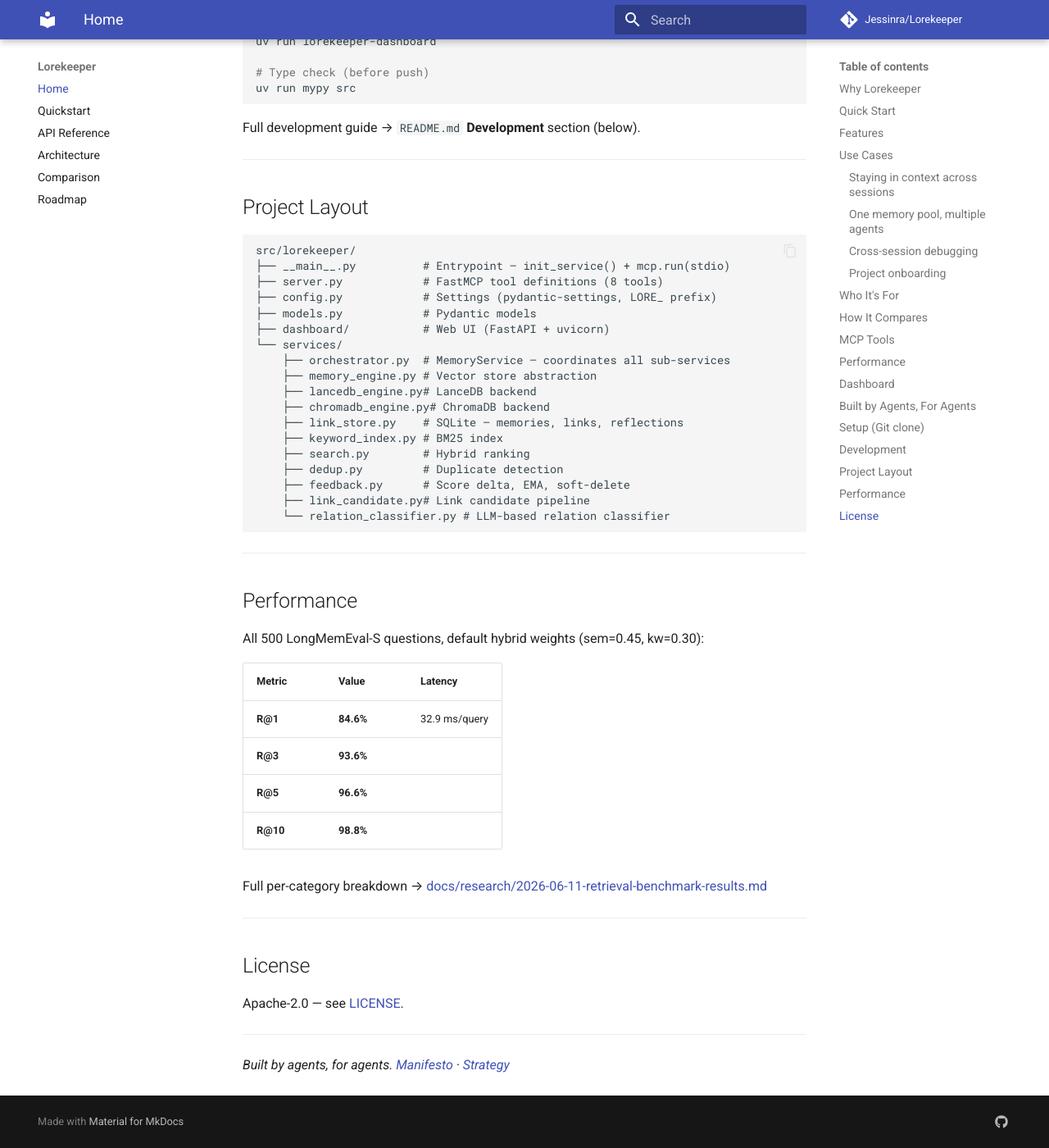
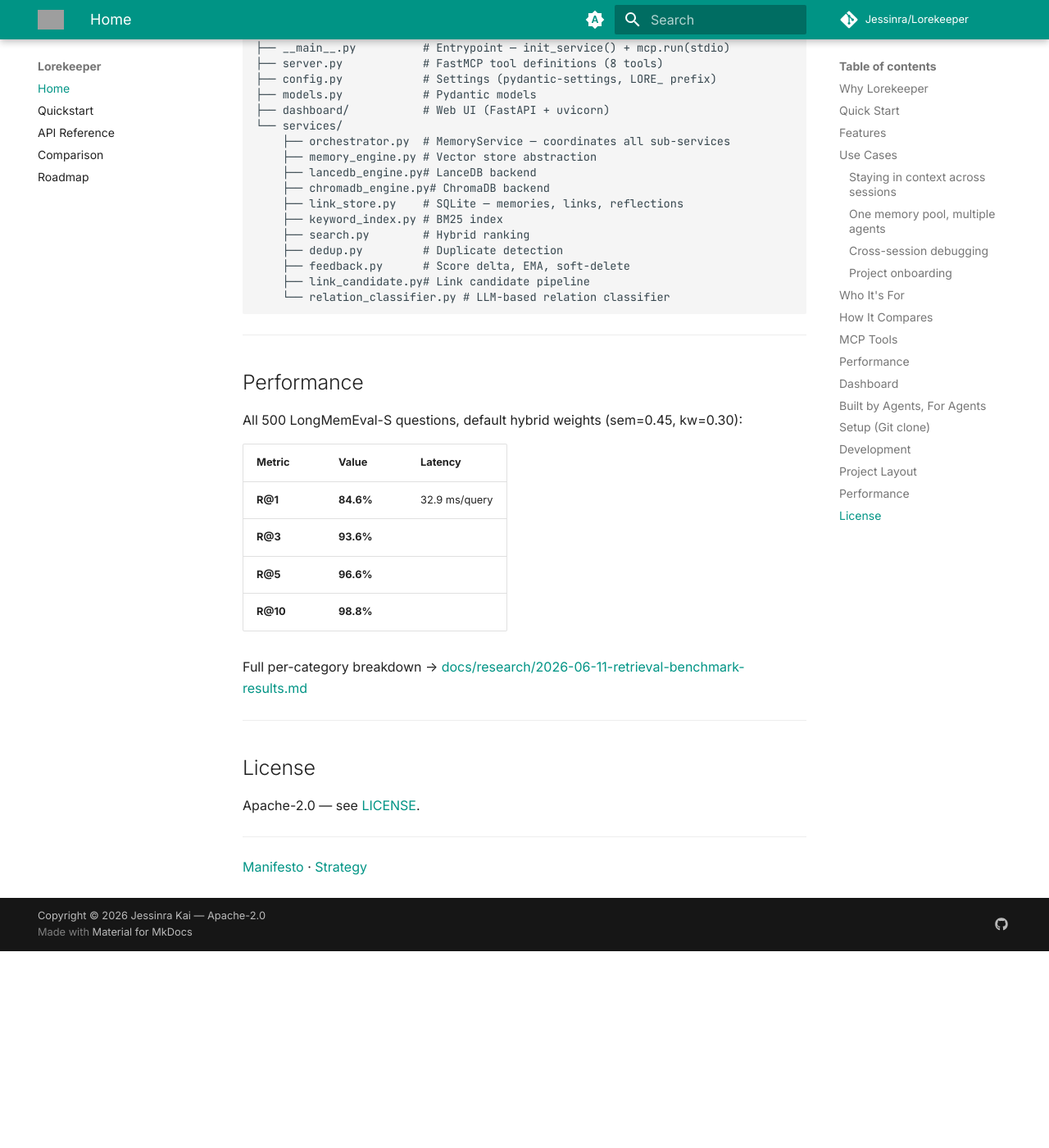
Before and after one commit to Jessinra/Lorekeeper, an MkDocs documentation site: the page built from docs/index.md, in a window 1280 px wide and 1400 px high, scrolled down 8473 px. Shown: the whole window at 82% size. Built offline with MkDocs 1.6.1 and Material for MkDocs 9.7.7, drawn with Linux system fonts in a browser that asks for light colours; comment, search, counter and statistics services are not loaded; after the commit the page ends 9633 px from its top, so only the background shows below that; grey boxes are pictures that could not be loaded.

Commit message:
docs: remove architecture from nav, theme styling (teal/cyan, Inter, JetBrains Mono, memory icon), clean readme footer

```diff
--- a/README.md
+++ b/README.md
@@ -329,4 +327,4 @@ Apache-2.0 — see [LICENSE](LICENSE).
 
 ---
 
-_Built by agents, for agents. [Manifesto](docs/positioning-manifesto.md) · [Strategy](docs/positioning-manifesto.md)_
+[Manifesto](docs/positioning-manifesto.md) · [Strategy](docs/positioning-manifesto.md)
--- a/mkdocs.yml
+++ b/mkdocs.yml
@@ -7,9 +7,33 @@ edit_uri: edit/main/docs/
 
 theme:
   name: material
+  palette:
+    - media: "(prefers-color-scheme)"
+      toggle:
+        icon: material/brightness-auto
+        name: Switch to light mode
+    - media: "(prefers-color-scheme: light)"
+      scheme: default
+      primary: teal
+      accent: cyan
+      toggle:
+        icon: material/brightness-7
+        name: Switch to dark mode
+    - media: "(prefers-color-scheme: dark)"
+      scheme: slate
+      primary: teal
+      accent: cyan
+      toggle:
+        icon: material/brightness-4
+        name: Switch to system preference
+  font:
+    text: Inter
+    code: JetBrains Mono
+  logo: material/memory
   features:
     - navigation.instant
     - navigation.tracking
+    - navigation.top
     - search.highlight
     - content.code.copy
 
@@ -21,6 +45,7 @@ exclude_docs: |
   plans/
   research/
   linter-decisions.md
+  ARCHITECTURE.md
 
 markdown_extensions:
   - pymdownx.superfences
@@ -33,7 +58,6 @@ nav:
   - Home: index.md
   - Quickstart: quickstart.md
   - API Reference: api-reference.md
-  - Architecture: ARCHITECTURE.md
   - Comparison: positioning-manifesto.md
   - Roadmap: growth-strategy.md
 
@@ -41,3 +65,5 @@ extra:
   social:
     - icon: fontawesome/brands/github
       link: https://github.com/Jessinra/Lorekeeper
+
+copyright: Copyright &copy; 2026 Jessinra Kai &mdash; Apache-2.0
```
Also changed, not shown: other parts of README.md (+0 -2 lines).
